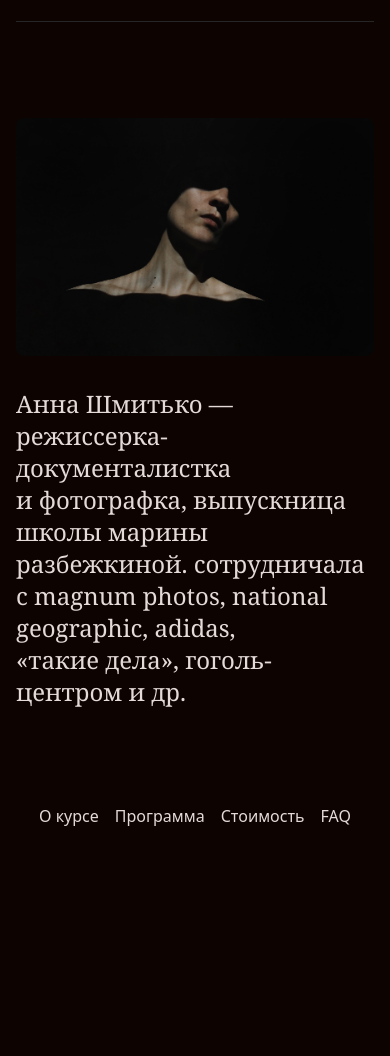
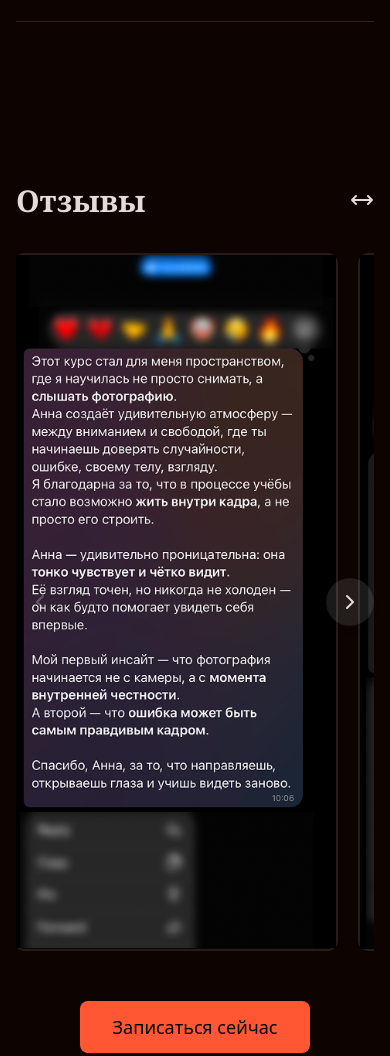
Before and after one commit to shftlvch/annashmitko, an Astro site: page /course in a window 390 px wide. Shown: the part 8553-9609 px from the top of the page. Before the commit the page ends 9461 px from the top, so only its background shows below. Built offline with nearby package versions, Linux system fonts and the light colour scheme; Astro itself is replaced by a stand-in of ours.

Commit message:
Add feedback

```diff
--- /dev/null
+++ b/src/components/course/Feedback.astro
@@ -0,0 +1,185 @@
+---
+import type { ImageMetadata } from "astro";
+import { Image } from "astro:assets";
+import Heading from "./Heading.astro";
+import Button from "./Button.astro";
+
+interface Props {
+  title: string;
+  buttonText: string;
+}
+
+const images = import.meta.glob<{ default: ImageMetadata }>(
+  "/src/content/feedback/*.{jpeg,jpg,png,gif}"
+);
+
+const { title, buttonText } = Astro.props;
+---
+
+<div class="py-16">
+  <div class="flex justify-between items-center mb-8">
+    <Heading level="h2">{title}</Heading>
+    <div>
+      <svg
+        xmlns="http://www.w3.org/2000/svg"
+        width="24"
+        height="24"
+        viewBox="0 0 24 24"
+        ><path
+          fill="none"
+          stroke="currentColor"
+          stroke-linecap="round"
+          stroke-linejoin="round"
+          stroke-width="2"
+          d="m18 8l4 4l-4 4M2 12h20M6 8l-4 4l4 4"></path></svg
+      >
+    </div>
+  </div>
+  <feedback-slider class="relative block">
+    <button
+      class:list={[
+        "slider-button",
+        "absolute top-1/2 -translate-y-1/2 -left-6 max-md:left-0 z-10 flex items-center justify-center",
+        "bg-white/10 border border-black/10 rounded-full w-12 h-12 cursor-pointer transition-all duration-200 shadow-md",
+        "hover:bg-white/60 hover:shadow-lg",
+        "disabled:opacity-30 disabled:cursor-not-allowed disabled:shadow-none disabled:bg-transparent",
+      ]}
+      aria-label="Предыдущий отзыв"
+      data-direction="prev"
+    >
+      <svg
+        width="24"
+        height="24"
+        viewBox="0 0 24 24"
+        fill="none"
+        stroke="currentColor"
+        stroke-width="2"
+        stroke-linecap="round"
+        stroke-linejoin="round"
+      >
+        <polyline points="15 18 9 12 15 6"></polyline>
+      </svg>
+    </button>
+    <button
+      class:list={[
+        "slider-button",
+        "absolute top-1/2 -translate-y-1/2 -right-6 max-md:right-0 z-10 flex items-center justify-center",
+        "bg-white/10 border border-black/10 rounded-full w-12 h-12 cursor-pointer transition-all duration-200 shadow-md",
+        "hover:bg-white/60 hover:shadow-lg",
+        "disabled:opacity-30 disabled:cursor-not-allowed disabled:shadow-none disabled:bg-transparent",
+      ]}
+      aria-label="Next feedback"
+      data-direction="next"
+    >
+      <svg
+        width="24"
+        height="24"
+        viewBox="0 0 24 24"
+        fill="none"
+        stroke="currentColor"
+        stroke-width="2"
+        stroke-linecap="round"
+        stroke-linejoin="round"
+      >
+        <polyline points="9 18 15 12 9 6"></polyline>
+      </svg>
+    </button>
+    <div class="overflow-x-auto scrollbar-hide" data-slider>
+      <div class="flex gap-6 py-1">
+        {
+          Object.values(images).map((image, index) => (
+            <div
+              class:list={[
+                "flex-shrink-0 w-80 md:w-96 feedback-slide",
+                "rounded-sm ring-2 ring-white/10 transition-shadow duration-200",
+              ]}
+            >
+              <Image
+                src={image()}
+                alt={`Feedback image ${index + 1}`}
+                class="w-full h-auto object-cover"
+              />
+            </div>
+          ))
+        }
+      </div>
+    </div>
+  </feedback-slider>
+  <div class="flex justify-center items-center pt-12">
+    <Button
+      text={buttonText}
+      variant="primary"
+      size="lg"
+      href="/course/apply"
+    />
+  </div>
+</div>
+
+<style>
+  .scrollbar-hide {
+    scrollbar-width: none;
+    -ms-overflow-style: none;
+  }
+
+  .scrollbar-hide::-webkit-scrollbar {
+    display: none;
+  }
+
+  .overflow-x-auto {
+    scroll-behavior: smooth;
+    scroll-snap-type: x mandatory;
+  }
+
+  .feedback-slide {
+    scroll-snap-align: start;
+  }
+</style>
+
+<script>
+  class FeedbackSlider extends HTMLElement {
+    private slider: HTMLElement | null = null;
+    private prevButton: HTMLButtonElement | null = null;
+    private nextButton: HTMLButtonElement | null = null;
+
+    connectedCallback() {
+      this.slider = this.querySelector("[data-slider]");
+      this.prevButton = this.querySelector('[data-direction="prev"]');
+      this.nextButton = this.querySelector('[data-direction="next"]');
+
+      if (!this.slider || !this.prevButton || !this.nextButton) {
+        return;
+      }
+
+      const step = () => this.slider?.clientWidth || 400;
+
+      this.prevButton.addEventListener("click", () => {
+        this.slider?.scrollBy({ left: -step(), behavior: "smooth" });
+      });
+
+      this.nextButton.addEventListener("click", () => {
+        this.slider?.scrollBy({ left: step(), behavior: "smooth" });
+      });
+
+      this.slider.addEventListener("scroll", () => this.updateButtons());
+      window.addEventListener("resize", () => this.updateButtons());
+
+      this.updateButtons();
+    }
+
+    private updateButtons() {
+      if (!this.slider || !this.prevButton || !this.nextButton) {
+        return;
+      }
+
+      const isAtStart = this.slider.scrollLeft <= 0;
+      const isAtEnd =
+        this.slider.scrollLeft >=
+        this.slider.scrollWidth - this.slider.clientWidth - 1;
+
+      this.prevButton.disabled = isAtStart;
+      this.nextButton.disabled = isAtEnd;
+    }
+  }
+
+  customElements.define("feedback-slider", FeedbackSlider);
+</script>
--- a/src/pages/course.astro
+++ b/src/pages/course.astro
@@ -1,6 +1,7 @@
 ---
+import CourseScheduleBlock from "@/components/course/CourseScheduleBlock.astro";
+import Feedback from "@/components/course/Feedback.astro";
 import About from "../components/course/About/About.astro";
-import CourseScheduleBlock from "@/components/course/CourseScheduleBlock.astro";
 import FAQ from "../components/course/FAQ.astro";
 import FeaturesRow from "../components/course/FeaturesRow.astro";
 import Heading from "../components/course/Heading.astro";
@@ -276,6 +277,9 @@ import heroImage from "./course/_images/hero-3.jpg";
         ]}
       />
     </Section>
+    <Section id="feedback" type="narrow">
+      <Feedback title="Отзывы" buttonText="Записаться сейчас" />
+    </Section>
     <Section id="author" type="narrow" class="md:pt-16">
       <About>
         Анна Шмитько — режиссерка-документалистка и&nbsp;фотографка, выпускница
```
Also changed, not shown: src/content/feedback/alisa-shneider.png (added), src/content/feedback/genia-bogdanovich.png (added), src/content/feedback/julia-nekrasova.png (added), src/content/feedback/katya-buyanova.png (added), src/content/feedback/sasha-al.png (added), src/content/feedback/tanya-an.png (added), src/content/feedback/volodya-dashevskii.png (added), src/content/feedback/xenia-djelnova.png (added).
